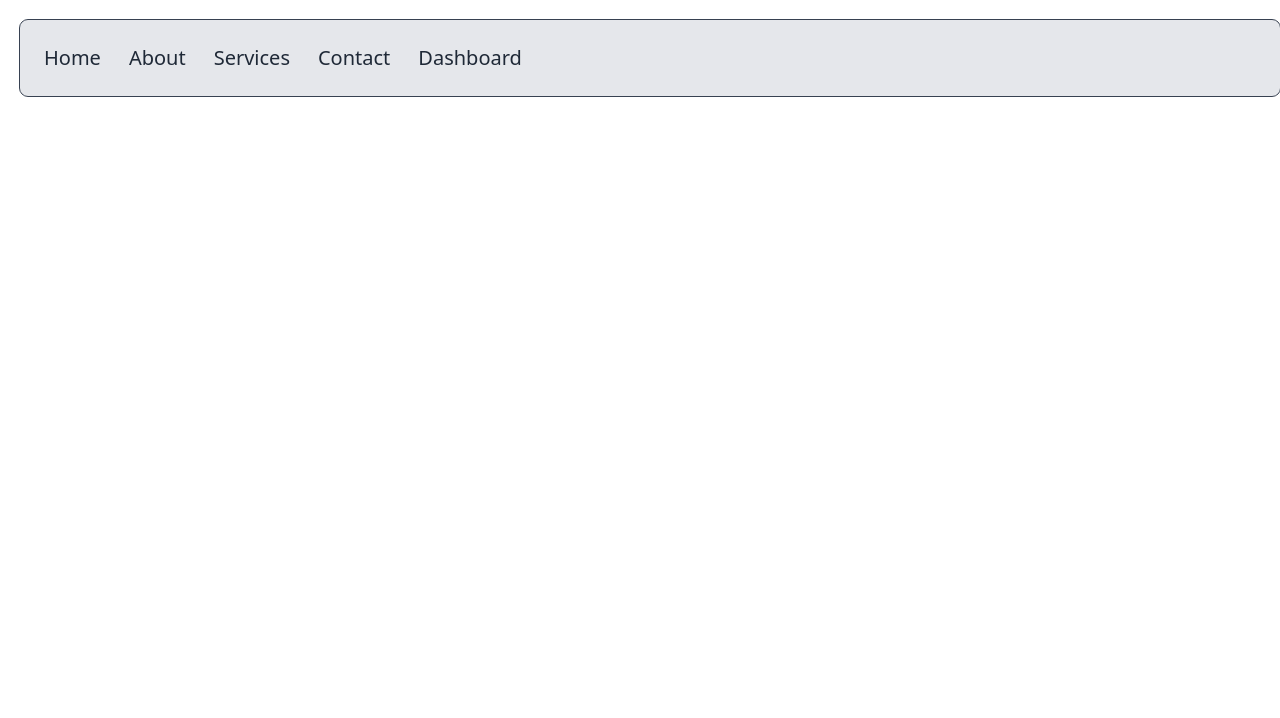
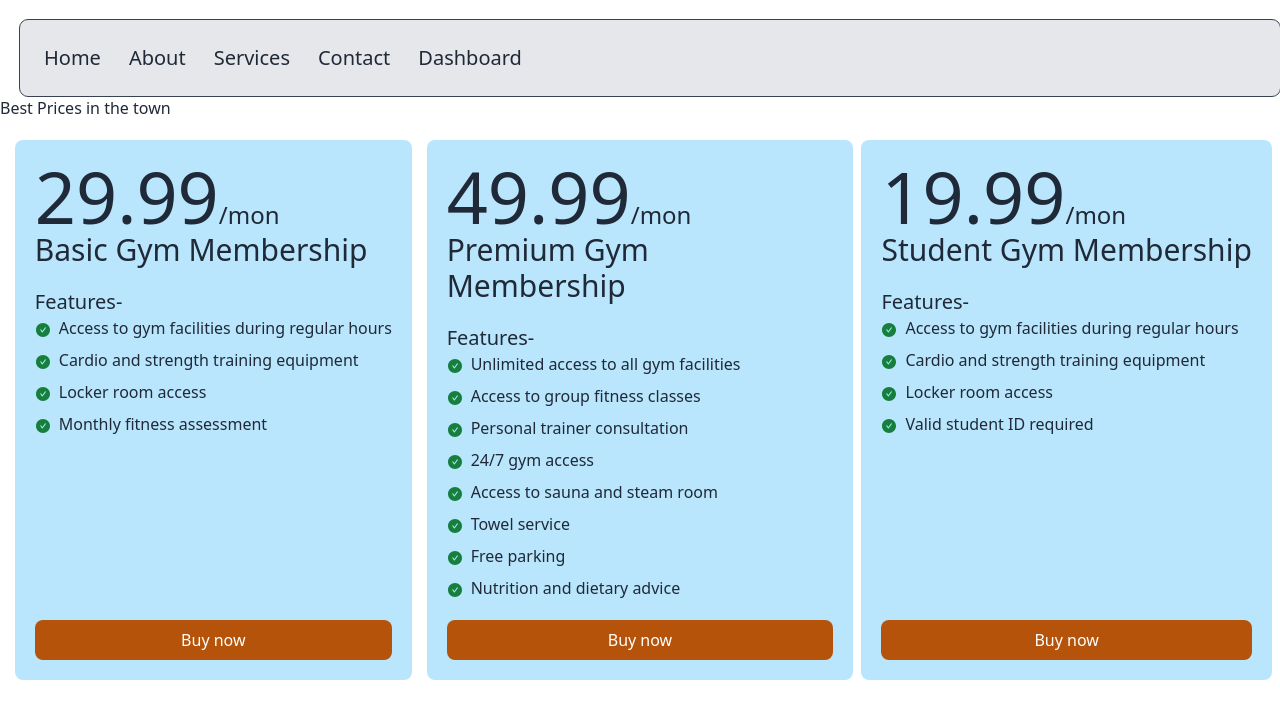
Before and after one commit to AlfredGomes23/price-options, a React (Vite) app: page / in a window 1280 px wide. Shown: the top 718 px of the page. Built offline with nearby package versions, Linux system fonts and the light colour scheme.

Commit message:
reponsive price option done.

```diff
--- a/src/App.jsx
+++ b/src/App.jsx
@@ -2,6 +2,7 @@
 import './App.css'
 // import DaisyNavbar from './components/DaisyNavbar/DaisyNavbar'
 import MyNavbar from './components/MyNavbar/MyNavbar'
+import PriceOptions from './components/Price options/PriceOptions'
 
 function App() {
 
@@ -9,6 +10,7 @@ function App() {
     <div>
             {/* <DaisyNavbar></DaisyNavbar> */}
             <MyNavbar></MyNavbar>
+            <PriceOptions></PriceOptions>
     </div>
   )
 }
--- /dev/null
+++ b/src/components/Feature/Feature.jsx
@@ -0,0 +1,15 @@
+import PropTypes from 'prop-types'
+import { AiFillCheckCircle } from 'react-icons/ai';
+
+// eslint-disable-next-line react/prop-types
+const Feature = ({feature}) => {
+    return (
+        <li><AiFillCheckCircle className='text-green-700 inline mr-2'></AiFillCheckCircle>{feature}</li>
+    );
+};
+
+Feature.PropTypes= {
+    feature:PropTypes.string,
+}
+
+export default Feature;
--- /dev/null
+++ b/src/components/Price options/PriceOptions.jsx
@@ -0,0 +1,58 @@
+import PriceOption from "../PriceOption/PriceOption";
+
+
+const PriceOptions = () => {
+
+    const priceOptions = [
+        {
+            "id": 1,
+            "membershipName": "Basic Gym Membership",
+            "price": 29.99,
+            "features": [
+                "Access to gym facilities during regular hours",
+                "Cardio and strength training equipment",
+                "Locker room access",
+                "Monthly fitness assessment"
+            ]
+        },
+        {
+            "id": 2,
+            "membershipName": "Premium Gym Membership",
+            "price": 49.99,
+            "features": [
+                "Unlimited access to all gym facilities",
+                "Access to group fitness classes",
+                "Personal trainer consultation",
+                "24/7 gym access",
+                "Access to sauna and steam room",
+                "Towel service",
+                "Free parking",
+                "Nutrition and dietary advice"
+            ]
+        },
+        {
+            "id": 3,
+            "membershipName": "Student Gym Membership",
+            "price": 19.99,
+            "features": [
+                "Access to gym facilities during regular hours",
+                "Cardio and strength training equipment",
+                "Locker room access",
+                "Valid student ID required"
+            ]
+        }
+    ]
+
+
+    return (
+        <div>
+            <h2 className="text=5xl">Best Prices in the town</h2>
+            <div className="grid grid-cols-1 md:grid-cols-2 lg:grid-cols-3">
+            {
+                priceOptions.map(priceOption => <PriceOption key={priceOption.is} option={priceOption}></PriceOption>)
+                }</div>
+        </div>
+    );
+};
+
+export default PriceOptions;
--- /dev/null
+++ b/src/components/PriceOption/PriceOption.jsx
@@ -0,0 +1,23 @@
+import PropTypes from 'prop-types'
+import Feature from '../Feature/Feature';
+
+const PriceOption = ({ option }) => {
+
+    const { membershipName, price, features } = option;
+    return (
+        <div className='mx-auto m-5 p-5 bg-sky-200 rounded-lg flex flex-col'>
+            <h2><span className='text-7xl'>{price}</span>
+            <span className='text-2xl'>/mon</span></h2>
+            <h3 className='text-3xl'>{membershipName}</h3>
+            <h4 className='text-xl mt-5'>Features-</h4>
+            <ul className='space-y-2 flex-1'>{
+                features.map((feature,idx) => <Feature key={idx} feature={feature}></Feature>)}</ul>
+                <button className='bg-amber-700 text-white px-3 py-2 w-full rounded-lg mt-5'>Buy now</button>
+        </div>
+    );
+};
+
+PriceOption.propTypes = {
+    option: PropTypes.object.isRequired,
+}
+export default PriceOption;
```
